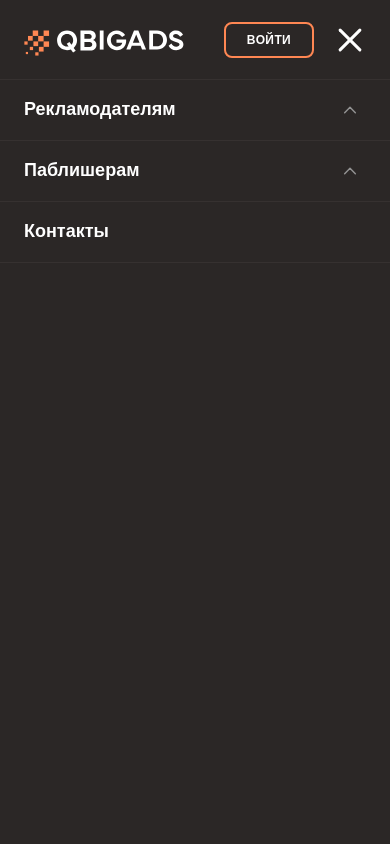
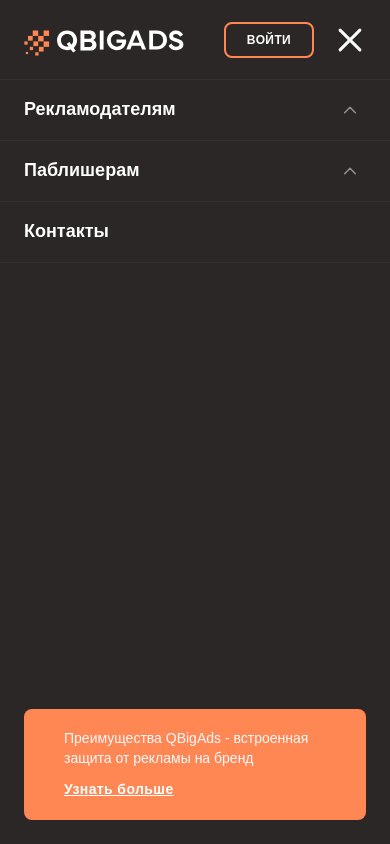
Before and after one commit to chakapega/t-landing, a website built with webpack: page src/index.html in a window 390 px wide. Both pictures are taken after a click on the label 350 px from the left and 39 px from the top of the page. Built offline with nearby package versions, Linux system fonts and the light colour scheme.

Commit message:
Add ads block to mobile menu wrapper

```diff
--- a/src/index.html
+++ b/src/index.html
@@ -106,6 +106,10 @@
             <a class="header__mobile-nav-list-link" href="#">Контакты</a>
           </li>
         </ul>
+        <div class="header__mobile-menu-ads-block">
+          <span>Преимущества QBigAds - встроенная защита от рекламы на бренд</span>
+          <a href="#">Узнать больше</a>
+        </div>
       </div>
     </div>
   </header>
--- a/src/scss/colors.scss
+++ b/src/scss/colors.scss
@@ -5,3 +5,4 @@
 $labelPrimaryLight: #1D1D1D;
 $codGray: #201D1D;
 $sauvignon: #FFF5F1;
+$tutu: #FFF9FE;
--- a/src/scss/style.scss
+++ b/src/scss/style.scss
@@ -187,7 +187,7 @@
 
   &__hamburger-menu-checkbox:checked~&__mobile-menu-wrapper {
     @include tabletDesktopScreen() {
-      display: block;
+      display: flex;
     }
   }
 
@@ -226,6 +226,8 @@
 
   &__mobile-menu-wrapper {
     display: none;
+    flex-direction: column;
+    justify-content: space-between;
     position: absolute;
     top: 5rem;
     right: 0;
@@ -323,4 +325,37 @@
       }
     }
   }
+
+  &__mobile-menu-ads-block {
+    display: flex;
+    padding: 1.25rem 2.5rem;
+    margin: 2.5rem;
+    justify-content: space-between;
+    align-items: center;
+    border-radius: 0.5rem;
+    background: $brandPrimary;
+    color: $tutu;
+    font-size: 0.875rem;
+    font-weight: 500;
+    line-height: 140%;
+
+    @include mobileTabletScreen() {
+      flex-direction: column;
+      align-items: start;
+      margin: 1.5rem;
+    }
+
+    a {
+      color: $labelEighthLight;
+      font-size: 0.875rem;
+      font-weight: 700;
+      line-height: 140%;
+      letter-spacing: 0.025rem;
+      text-decoration-line: underline;
+
+      @include mobileTabletScreen() {
+        margin-top: 0.75rem;
+      }
+    }
+  }
 }
```
